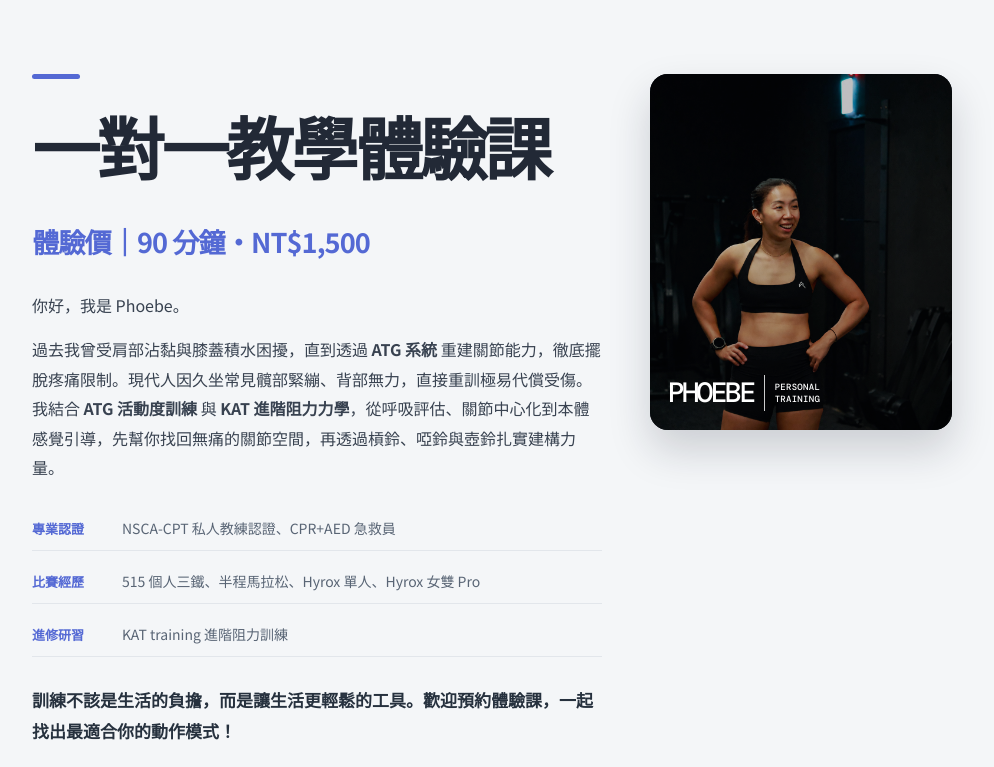
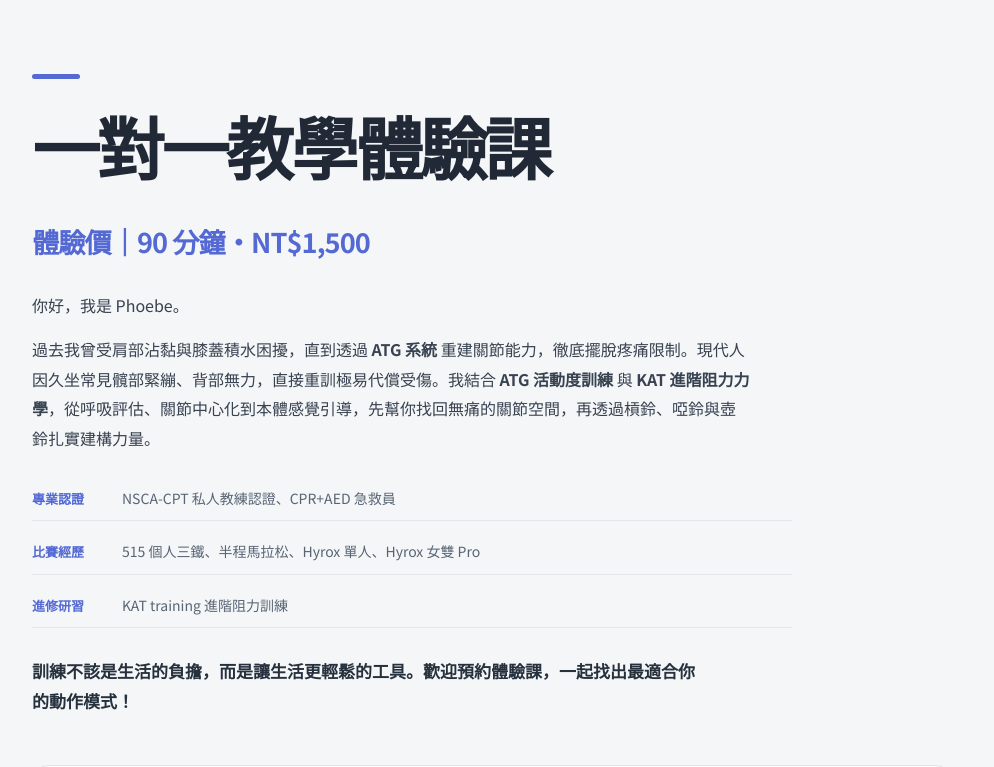
Before and after one commit to phoebe0412/phoebe-personal-training-form, a React (Vite) app: page / in a window 1280 px wide. Shown: the top 767 px of the page, without its empty margins (148-1142 px from the left). Built offline with nearby package versions, Linux system fonts and the light colour scheme.

Commit message:
Remove coach photo from booking form

```diff
--- a/src/App.jsx
+++ b/src/App.jsx
@@ -94,14 +94,6 @@ export function App() {
   return <main className="page">
     <header className="hero">
       <div className="hero-mark" aria-hidden="true"></div>
-      <figure className="coach-photo">
-        <img src="./images/phoebe-coach.jpg" alt="私人教練 Phoebe 在健身房" />
-        <figcaption className="photo-brand" aria-label="Phoebe Personal Training">
-          <span className="photo-brand-name">PHOEBE</span>
-          <span className="photo-brand-divider" aria-hidden="true"></span>
-          <span className="photo-brand-service">PERSONAL<br />TRAINING</span>
-        </figcaption>
-      </figure>
       <h1>一對一教學體驗課<br /><em>體驗價｜90 分鐘・NT$1,500</em></h1>
       <div className="coach-intro">
         <p>你好，我是 Phoebe。</p>
--- a/src/styles.css
+++ b/src/styles.css
@@ -5,15 +5,7 @@
 body { margin: 0; min-width: 320px; min-height: 100vh; }
 button, input, textarea { font: inherit; }
 .page { width: min(100% - 40px, 920px); margin: 0 auto; padding: 56px 0 80px; }
-.hero { position: relative; min-height: 420px; padding: 18px 0 48px; }
-.coach-photo { position: absolute; top: 18px; right: 0; width: min(34vw, 302px); height: 356px; margin: 0; overflow: hidden; border-radius: 18px; background: #202733; box-shadow: 0 20px 42px rgba(22, 30, 43, .18); }
-.coach-photo img { display: block; width: 100%; height: 100%; object-fit: cover; object-position: center 66%; }
-.coach-photo::after { position: absolute; inset: 0; content: ''; background: rgba(5, 8, 12, .26); pointer-events: none; }
-.photo-brand { position: absolute; z-index: 1; right: 18px; bottom: 19px; left: 18px; display: flex; align-items: center; gap: 10px; color: #fff; font-family: 'DM Mono', monospace; }
-.photo-brand-name { font-size: clamp(18px, 2.25vw, 28px); font-weight: 500; letter-spacing: -.09em; line-height: .9; }
-.photo-brand-divider { width: 1px; height: 36px; background: rgba(255, 255, 255, .8); }
-.photo-brand-service { font-size: 9px; font-weight: 500; line-height: 1.35; letter-spacing: .03em; }
-.hero > :not(.coach-photo) { max-width: 570px; }
+.hero { position: relative; padding: 18px 0 48px; }
 .hero-mark { width: 48px; height: 5px; border-radius: 8px; background: #5469d4; margin-bottom: 28px; }
 .eyebrow, .section-kicker { margin: 0 0 12px; color: #5469d4; font: 500 12px/1.3 'DM Mono', monospace; letter-spacing: .08em; text-transform: uppercase; }
 h1 { max-width: 700px; margin: 0; font-size: clamp(40px, 6vw, 68px); line-height: 1.15; letter-spacing: -.05em; font-weight: 700; }
@@ -33,4 +25,4 @@ fieldset { padding: 0; margin: 0; border: 0; } .choice-list { display: grid; gap
 .section-heading { padding: 46px 4px 22px; }.section-heading .section-kicker { margin-bottom: 9px; }
 .submit-area { margin-top: 8px; padding: 36px 0 0; text-align: center; }.submit-area p { color: #697484; font-size: 14px; }.submit-area button, .success-card button { border: 0; border-radius: 10px; padding: 16px 27px; background: #5469d4; color: white; cursor: pointer; font-weight: 600; box-shadow: 0 9px 20px rgba(84, 105, 212, .22); }.submit-area button:hover, .success-card button:hover { background: #4457bb; }.submit-area button:disabled { cursor: wait; opacity: .7; }.submit-error { color: #c94141 !important; font-weight: 600; }
 .success-card { max-width: 620px; margin: 12vh auto; border: 1px solid #e0e4e9; border-radius: 18px; background: #fff; padding: 52px; text-align: center; }.success-card h1 { font-size: 40px; letter-spacing: -.04em; }.success-card p:not(.eyebrow) { color: #697484; line-height: 1.8; margin: 20px 0 28px; }
-@media (max-width: 640px) { .page { width: min(100% - 28px, 920px); padding-top: 30px; }.hero { min-height: 0; padding-bottom: 34px; }.coach-photo { position: relative; top: auto; right: auto; width: 100%; height: 340px; margin: 0 0 24px; border-radius: 16px; }.coach-photo img { object-position: center 58%; }.photo-brand { right: 20px; bottom: 20px; left: 20px; gap: 12px; }.photo-brand-name { font-size: 30px; }.photo-brand-divider { height: 42px; }.photo-brand-service { font-size: 10px; }.hero > :not(.coach-photo) { max-width: none; }.hero-mark { margin-bottom: 22px; } h1 { font-size: 41px; }.coach-intro { font-size: 15px; }.bio-list li { display: block; padding: 11px 0; }.bio-list strong, .bio-list span { display: block; }.bio-list span { margin-top: 2px; }.hero-copy { font-size: 15px; }.intro-card, .form-section { border-radius: 13px; }.intro-card, .form-section { padding: 24px 20px; }.form-grid { grid-template-columns: 1fr; gap: 0; }.form-section { margin-bottom: 12px; } label, legend { font-size: 17px; }.choice { font-size: 15px; }.section-heading { padding: 38px 2px 18px; }.success-card { margin: 10vh auto; padding: 38px 24px; } }
+@media (max-width: 640px) { .page { width: min(100% - 28px, 920px); padding-top: 30px; }.hero { padding-bottom: 34px; }.hero-mark { margin-bottom: 22px; } h1 { font-size: 41px; }.coach-intro { font-size: 15px; }.bio-list li { display: block; padding: 11px 0; }.bio-list strong, .bio-list span { display: block; }.bio-list span { margin-top: 2px; }.hero-copy { font-size: 15px; }.intro-card, .form-section { border-radius: 13px; }.intro-card, .form-section { padding: 24px 20px; }.form-grid { grid-template-columns: 1fr; gap: 0; }.form-section { margin-bottom: 12px; } label, legend { font-size: 17px; }.choice { font-size: 15px; }.section-heading { padding: 38px 2px 18px; }.success-card { margin: 10vh auto; padding: 38px 24px; } }
```
Also changed, not shown: public/images/phoebe-coach.jpg (deleted).
